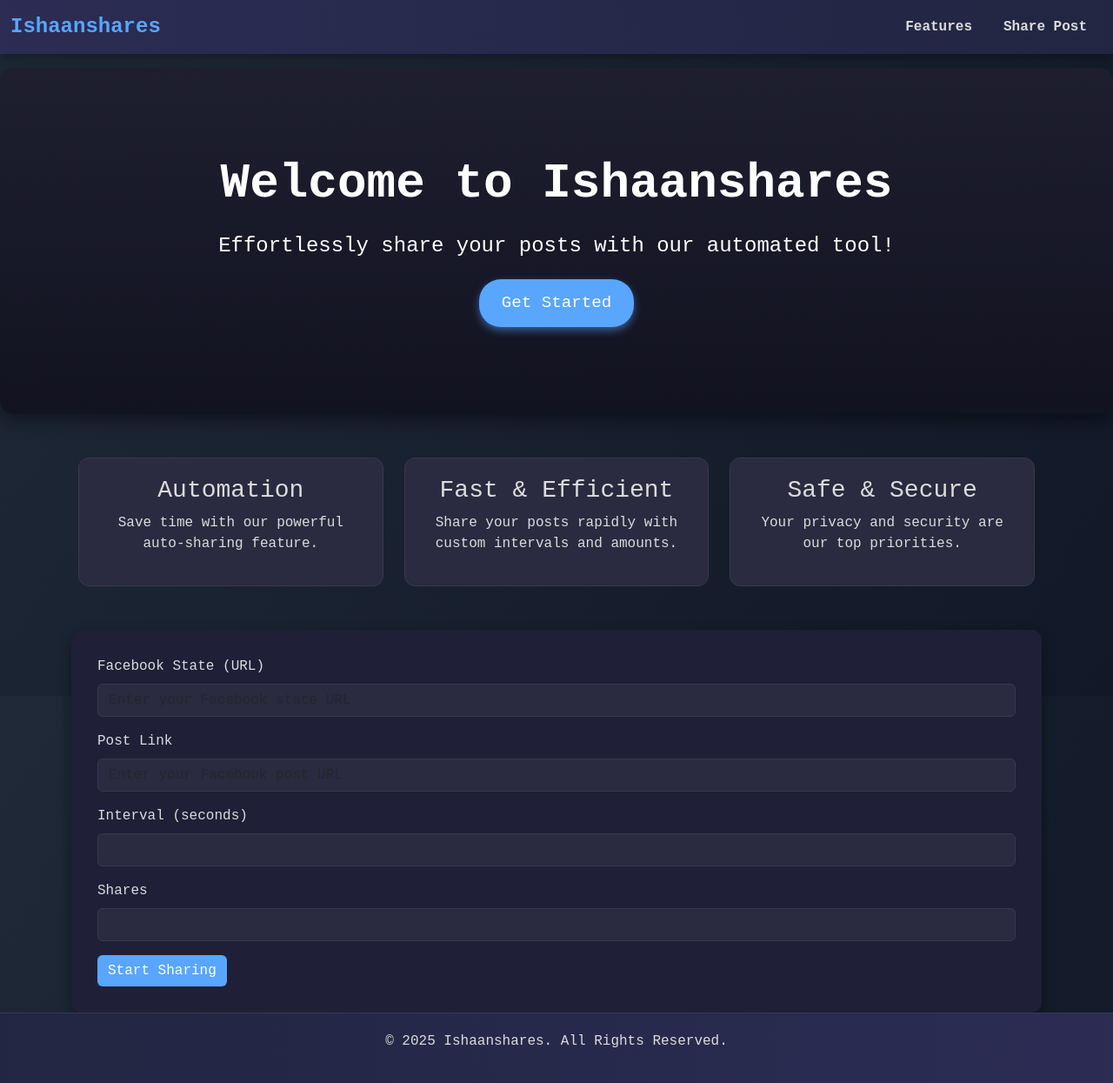
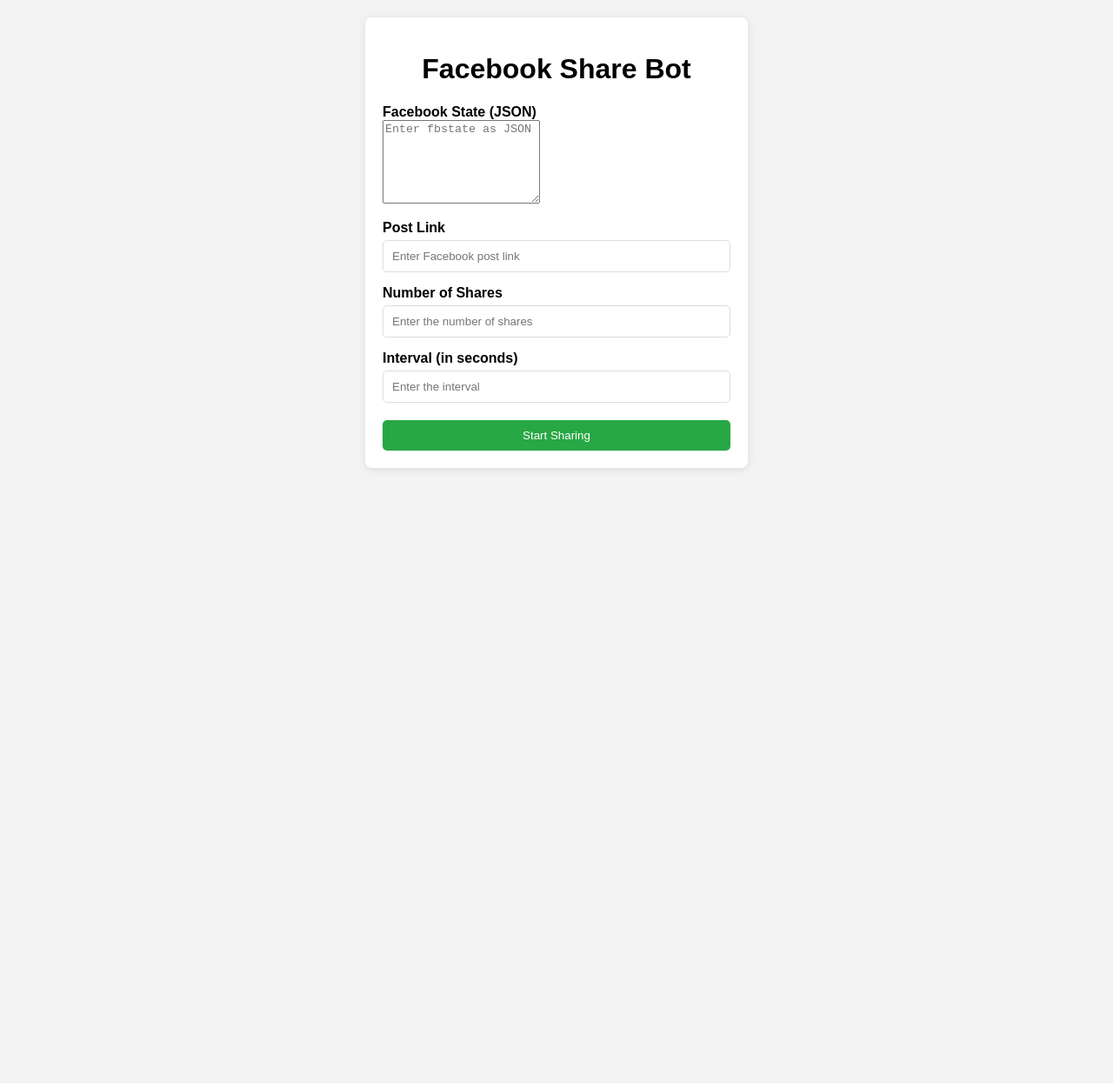
Before and after one commit to Lucifurge/frontend, a plain HTML site: page index.html in a window 1280 px wide. Shown: the whole page at 87% size. After the commit the page ends 800 px from the top, so only its background shows below. Drawn offline with nearby package versions, Linux system fonts and the light colour scheme.

Commit message:
Update index.html

```diff
--- a/index.html
+++ b/index.html
@@ -1,315 +1,190 @@
 <!DOCTYPE html>
 <html lang="en">
-
 <head>
     <meta charset="UTF-8">
     <meta name="viewport" content="width=device-width, initial-scale=1.0">
-    <title>Ishaanshares</title>
-    <link rel="icon" href="logo.ico" type="image/x-icon"> <!-- Favicon link -->
-    <link rel="stylesheet" href="https://cdnjs.cloudflare.com/ajax/libs/bootstrap/5.3.0/css/bootstrap.min.css">
+    <title>Facebook Share Bot</title>
     <style>
         body {
-            background-color: #1e1e2f;
-            color: #dcdcdc;
-            font-family: "Fira Code", monospace;
-            background-image: linear-gradient(120deg, #1f2937, #111827);
-            background-attachment: fixed;
-            transition: background 0.5s ease;
+            font-family: Arial, sans-serif;
+            background-color: #f3f3f3;
+            margin: 0;
+            padding: 20px;
         }
-
-        .navbar {
-            background: linear-gradient(90deg, #2c2c54, #212642);
-            box-shadow: 0px 4px 10px rgba(0, 0, 0, 0.3);
+        .container {
+            background-color: white;
+            padding: 20px;
+            border-radius: 8px;
+            box-shadow: 0 2px 10px rgba(0, 0, 0, 0.1);
+            width: 400px;
+            margin: 0 auto;
         }
-
-        .navbar-brand {
+        h1 {
+            text-align: center;
+        }
+        .form-group {
+            margin-bottom: 15px;
+        }
+        label {
             font-weight: bold;
-            color: #58a6ff !important;
-            font-size: 1.5rem;
+            display: block;
         }
-
-        .navbar-nav .nav-link {
-            color: #dcdcdc !important;
-            font-weight: bold;
-            margin: 0 10px;
-            transition: color 0.3s ease, transform 0.3s ease;
+        input, button {
+            width: 100%;
+            padding: 10px;
+            margin-top: 5px;
+            border: 1px solid #ddd;
+            border-radius: 5px;
+            box-sizing: border-box;
         }
-
-        .navbar-nav .nav-link:hover {
-            color: #7b92ff !important;
-            transform: scale(1.1);
+        button {
+            background-color: #28a745;
+            color: white;
+            border: none;
+            cursor: pointer;
         }
-
-        .hero {
-            text-align: center;
-            padding: 100px 20px;
-            background: linear-gradient(180deg, rgba(30, 30, 47, 0.95), rgba(18, 18, 32, 0.95));
-            border-radius: 15px;
-            color: white;
-            box-shadow: 0 8px 20px rgba(0, 0, 0, 0.4);
-            margin-top: 1rem;
+        button:hover {
+            background-color: #218838;
         }
-
-        .hero h1 {
-            font-size: 2.5rem;
-            font-weight: bold;
+        .error {
+            color: red;
+            font-size: 14px;
         }
-
-        @media (min-width: 768px) {
-            .hero h1 {
-                font-size: 3.5rem;
-            }
+        .success {
+            color: green;
+            font-size: 14px;
         }
-
-        .hero p {
-            font-size: 1.5rem;
-            margin: 20px 0;
-        }
-
-        .hero .btn {
-            background: #58a6ff;
-            color: white;
-            font-size: 1.2rem;
-            padding: 12px 25px;
-            border-radius: 25px;
-            box-shadow: 0 4px 10px rgba(88, 166, 255, 0.5);
-            transition: background 0.3s ease, box-shadow 0.3s ease;
-        }
-
-        .hero .btn:hover {
-            background: #7b92ff;
-            box-shadow: 0 6px 15px rgba(123, 146, 255, 0.7);
-        }
-
-        .features {
-            padding: 50px 20px;
-        }
-
-        .feature-card {
-            background: #2a2a40;
-            border: 1px solid #383850;
-            border-radius: 12px;
-            padding: 20px;
-            text-align: center;
-            transition: transform 0.3s ease, box-shadow 0.3s ease;
-        }
-
-        .feature-card:hover {
-            transform: translateY(-10px);
-            box-shadow: 0 8px 20px rgba(0, 0, 0, 0.3);
-        }
-
-        .footer {
-            background: linear-gradient(90deg, #212642, #2c2c54);
-            color: #dcdcdc;
-            text-align: center;
-            padding: 20px;
-            border-top: 1px solid #383850;
-        }
-
-        .footer a {
-            color: #58a6ff;
-            margin: 0 10px;
-            transition: color 0.3s ease;
-        }
-
-        .footer a:hover {
-            color: #7b92ff;
-        }
-
-        #shareForm {
-            background: #1f1f38;
-            padding: 30px;
-            border-radius: 12px;
-            box-shadow: 0 6px 15px rgba(0, 0, 0, 0.4);
-            transition: transform 0.3s ease;
-        }
-
-        #shareForm:hover {
-            transform: translateY(-5px);
-        }
-
-        .form-control {
-            background: #2a2a40;
-            color: #dcdcdc;
-            border: 1px solid #383850;
-            transition: background 0.3s ease, border-color 0.3s ease;
-        }
-
-        .form-control:focus {
-            background: #1f1f38;
-            border-color: #58a6ff;
-            color: #dcdcdc;
-            box-shadow: none;
-        }
-
-        .btn-primary {
-            background: #58a6ff;
-            border: none;
-            transition: background 0.3s ease, box-shadow 0.3s ease;
-        }
-
-        .btn-primary:hover {
-            background: #7b92ff;
-            box-shadow: 0 4px 10px rgba(123, 146, 255, 0.5);
-        }
-
-        .alert {
-            background: #2a2a40;
-            border: 1px solid #383850;
-            color: #dcdcdc;
-            font-weight: bold;
-            border-radius: 10px;
-        }
-
-        .toast-container {
-            position: fixed;
-            top: 10px;
-            right: 10px;
-            z-index: 1050;
-        }
-
-        .toast {
-            background: #2a2a40;
-            color: #dcdcdc;
-            border: 1px solid #383850;
-            border-radius: 8px;
-        }
-
-        .toast-header {
-            background: #383850;
-            color: #dcdcdc;
-            border-bottom: 1px solid #2a2a40;
+        .loading {
+            color: orange;
+            font-size: 14px;
         }
     </style>
 </head>
+<body>
 
-<body>
-    <nav class="navbar navbar-expand-lg navbar-dark">
-        <div class="container-fluid">
-            <a class="navbar-brand" href="#">Ishaanshares</a>
-            <button class="navbar-toggler" type="button" data-bs-toggle="collapse" data-bs-target="#navbarNav">
-                <span class="navbar-toggler-icon"></span>
-            </button>
-            <div class="collapse navbar-collapse" id="navbarNav">
-                <ul class="navbar-nav ms-auto">
-                    <li class="nav-item"><a class="nav-link" href="#features">Features</a></li>
-                    <li class="nav-item"><a class="nav-link" href="#share">Share Post</a></li>
-                </ul>
+    <div class="container">
+        <h1>Facebook Share Bot</h1>
+        <form id="shareForm">
+            <div class="form-group">
+                <label for="fbstate">Facebook State (JSON)</label>
+                <textarea id="fbstate" required rows="6" placeholder='Enter fbstate as JSON'></textarea>
+                <div id="fbstateError" class="error"></div>
             </div>
-        </div>
-    </nav>
+            <div class="form-group">
+                <label for="postLink">Post Link</label>
+                <input type="url" id="postLink" required placeholder="Enter Facebook post link">
+                <div id="postLinkError" class="error"></div>
+            </div>
+            <div class="form-group">
+                <label for="shares">Number of Shares</label>
+                <input type="number" id="shares" required min="1" max="1000000" placeholder="Enter the number of shares">
+                <div id="sharesError" class="error"></div>
+            </div>
+           <div class="form-group">
+    <label for="interval">Interval (in seconds)</label>
+    <input type="number" id="interval" required min="0.1" max="60" step="0.1" placeholder="Enter the interval">
+    <div id="intervalError" class="error"></div>
+</div>
+<button type="submit">Start Sharing</button>
 
-    <header class="hero">
-        <h1>Welcome to Ishaanshares</h1>
-        <p>Effortlessly share your posts with our automated tool!</p>
-        <a href="#share" class="btn">Get Started</a>
-    </header>
+        </form>
+        <div id="responseMessage" class="loading"></div>
+    </div>
 
-    <section id="features" class="container features">
-        <div class="row text-center">
-            <div class="col-md-4">
-                <div class="feature-card">
-                    <h3>Automation</h3>
-                    <p>Save time with our powerful auto-sharing feature.</p>
-                </div>
-            </div>
-            <div class="col-md-4">
-                <div class="feature-card">
-                    <h3>Fast & Efficient</h3>
-                    <p>Share your posts rapidly with custom intervals and amounts.</p>
-                </div>
-            </div>
-            <div class="col-md-4">
-                <div class="feature-card">
-                    <h3>Safe & Secure</h3>
-                    <p>Your privacy and security are our top priorities.</p>
-                </div>
-            </div>
-        </div>
-    </section>
-
-    <section id="share" class="container">
-        <form id="shareForm">
-            <div class="mb-3">
-                <label for="fbstate" class="form-label">Facebook State (URL)</label>
-                <input type="text" class="form-control" id="fbstate" placeholder="Enter your Facebook state URL" required>
-            </div>
-            <div class="mb-3">
-                <label for="postLink" class="form-label">Post Link</label>
-                <input type="text" class="form-control" id="postLink" placeholder="Enter your Facebook post URL" required>
-            </div>
-            <div class="mb-3">
-                <label for="interval" class="form-label">Interval (seconds)</label>
-                <input type="number" class="form-control" id="interval" min="0.1" max="60" required>
-            </div>
-            <div class="mb-3">
-                <label for="shares" class="form-label">Shares</label>
-                <input type="number" class="form-control" id="shares" min="1" max="1000000" required>
-            </div>
-            <button type="submit" class="btn btn-primary">Start Sharing</button>
-        </form>
-    </section>
-
-    <div id="toastContainer" class="toast-container"></div>
-
-    <footer class="footer">
-        <p>&copy; 2025 Ishaanshares. All Rights Reserved.</p>
-    </footer>
-
-    <script src="https://cdnjs.cloudflare.com/ajax/libs/bootstrap/5.3.0/js/bootstrap.bundle.min.js"></script>
     <script>
-        document.getElementById("shareForm").addEventListener("submit", function (e) {
+        document.getElementById('shareForm').addEventListener('submit', function(e) {
             e.preventDefault();
 
-            const fbstate = document.getElementById("fbstate").value;
-            const postLink = document.getElementById("postLink").value;
-            const interval = document.getElementById("interval").value;
-            const shares = document.getElementById("shares").value;
+            // Clear previous error messages
+            clearErrors();
+
+            const fbstate = document.getElementById('fbstate').value;
+            const postLink = document.getElementById('postLink').value;
+            const shares = document.getElementById('shares').value;
+            const interval = document.getElementById('interval').value;
+
+            // Validate the input data
+            const validationErrors = validateForm(fbstate, postLink, shares, interval);
+            if (validationErrors.length > 0) {
+                displayErrors(validationErrors);
+                return;
+            }
 
             const data = {
                 fbstate: fbstate,
                 postLink: postLink,
-                interval: interval,
-                shares: shares
+                shares: parseInt(shares),
+                interval: parseFloat(interval)
             };
 
-            fetch('https://spamsharing-production.up.railway.app/submit', {
-    method: 'POST',
-    headers: {
-        'Content-Type': 'application/json',
+            // Show loading message while waiting for the backend response
+            document.getElementById('responseMessage').textContent = 'Sending request to backend...';
+
+            // Send the data to the backend
+            fetch('/submit', {
+                method: 'POST',
+                headers: {
+                    'Content-Type': 'application/json'
                 },
                 body: JSON.stringify(data)
             })
             .then(response => response.json())
-            .then(data => {
-                if (data.success) {
-                    showToast(`Successfully shared ${data.completedShares} posts.`);
-                } else {
-                    showToast('Error occurred while sharing posts');
+            .then(result => {
+                if (result.message) {
+                    document.getElementById('responseMessage').textContent = result.message;
+                    document.getElementById('responseMessage').classList.remove('loading');
+                    document.getElementById('responseMessage').classList.add('success');
+                } else if (result.error) {
+                    document.getElementById('responseMessage').textContent = result.error;
+                    document.getElementById('responseMessage').classList.remove('loading');
+                    document.getElementById('responseMessage').classList.add('error');
                 }
             })
             .catch(error => {
-                console.error('Error:', error);
-                showToast('Error occurred while sharing posts');
+                document.getElementById('responseMessage').textContent = 'An error occurred while processing your request.';
+                document.getElementById('responseMessage').classList.remove('loading');
+                document.getElementById('responseMessage').classList.add('error');
             });
         });
 
-        function showToast(message) {
-            const toastContainer = document.getElementById("toastContainer");
-            const toast = document.createElement("div");
-            toast.classList.add("toast", "show");
-            toast.innerHTML = `
-                <div class="toast-header">
-                    <strong class="me-auto">Ishaanshares</strong>
-                    <button type="button" class="btn-close" data-bs-dismiss="toast"></button>
-                </div>
-                <div class="toast-body">${message}</div>
-            `;
-            toastContainer.appendChild(toast);
-            setTimeout(() => toast.classList.remove("show"), 3000);
+        function validateForm(fbstate, postLink, shares, interval) {
+            let errors = [];
+
+            try {
+                JSON.parse(fbstate);  // Check if fbstate is valid JSON
+            } catch (e) {
+                errors.push({ field: 'fbstate', message: 'Invalid JSON format for fbstate.' });
+            }
+
+            if (!/^https:\/\/www\.facebook\.com\/(posts|share\/p)\/[a-zA-Z0-9_-]+/.test(postLink)) {
+                errors.push({ field: 'postLink', message: 'Invalid Facebook post link format.' });
+            }
+
+            if (shares < 1 || shares > 1000000) {
+                errors.push({ field: 'shares', message: 'Number of shares must be between 1 and 1,000,000.' });
+            }
+
+            if (!(interval >= 0.1 && interval <= 0.10 || interval >= 1 && interval <= 60)) {
+                errors.push({ field: 'interval', message: 'Interval must be between 0.1-0.10 or 1-60 seconds.' });
+            }
+
+            return errors;
+        }
+
+        function displayErrors(errors) {
+            errors.forEach(error => {
+                const errorMessage = error.message;
+                const errorField = error.field;
+                const errorElement = document.getElementById(errorField + 'Error');
+                errorElement.textContent = errorMessage;
+            });
+        }
+
+        function clearErrors() {
+            const errorElements = document.querySelectorAll('.error');
+            errorElements.forEach(errorElement => errorElement.textContent = '');
         }
     </script>
+
 </body>
-
 </html>
```
